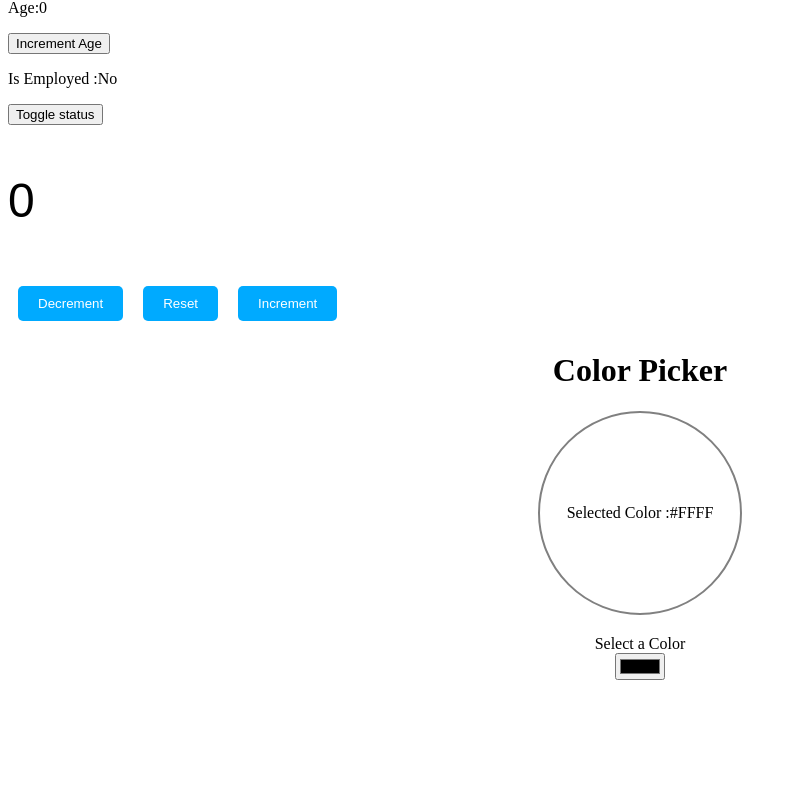
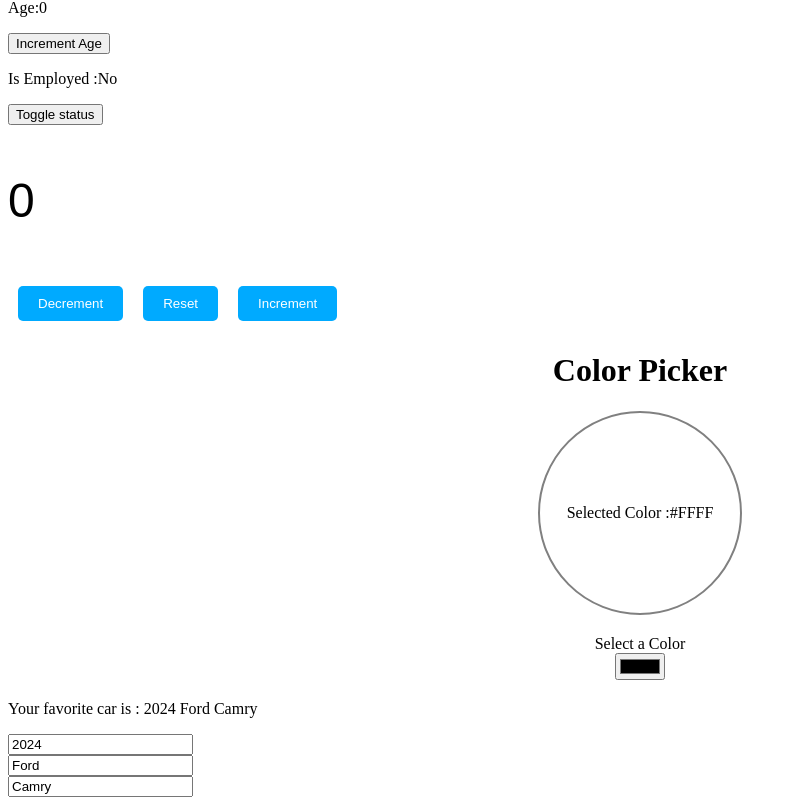
Before and after one commit to itsjohnuser/ReactLearning, a React (Vite) app: page / in a window 1280 px wide. Shown: the part 471-1276 px from the top of the page, without its empty margins (0-797 px from the left). Before the commit the page ends 1171 px from the top, so only its background shows below. Built offline with nearby package versions, Linux system fonts and the light colour scheme.

Commit message:
update state of an object using react

```diff
--- a/src/App.jsx
+++ b/src/App.jsx
@@ -56,6 +56,7 @@
 import MyComponent from './MyComponent';
 import Counter from './Counter';
 import ColorPicker from './ColorPicker';
+import Component from './Component';
 function App() {
   return (
     <>
@@ -64,6 +65,7 @@
       <Counter />
 
       <ColorPicker />
+      <Component />
 
     </>
   );
--- /dev/null
+++ b/src/Component.jsx
@@ -0,0 +1,39 @@
+import React, {useState} from "react";
+
+function Component(){
+
+  const [Car, setCar] = useState({
+    year:2024,
+    make:"Ford",
+    model:"Camry",
+
+  });
+
+  function handleYearChange(e){
+    setCar(C=>({...C,year:e.target.value}))
+
+  }
+
+  function handleMakeChange(e){
+    setCar(C=>({...C, make:e.target.value}))
+
+  }
+
+  function handleModelChange(e){
+
+    setCar(C=>({...C, model:e.target.value}))
+  }
+
+
+  return(
+    <div>
+      <p>Your favorite car is : {Car.year} {Car.make} {Car.model}</p>
+      <input  type="number" value= {Car.year} onChange={handleYearChange}/><br/>
+      <input type="text" value={Car.make} onChange={handleMakeChange}/><br/>
+      <input type="text" value={Car.model} onChange={handleModelChange}/><br/>
+
+    </div>
+  )
+
+}
+export default Component
```
